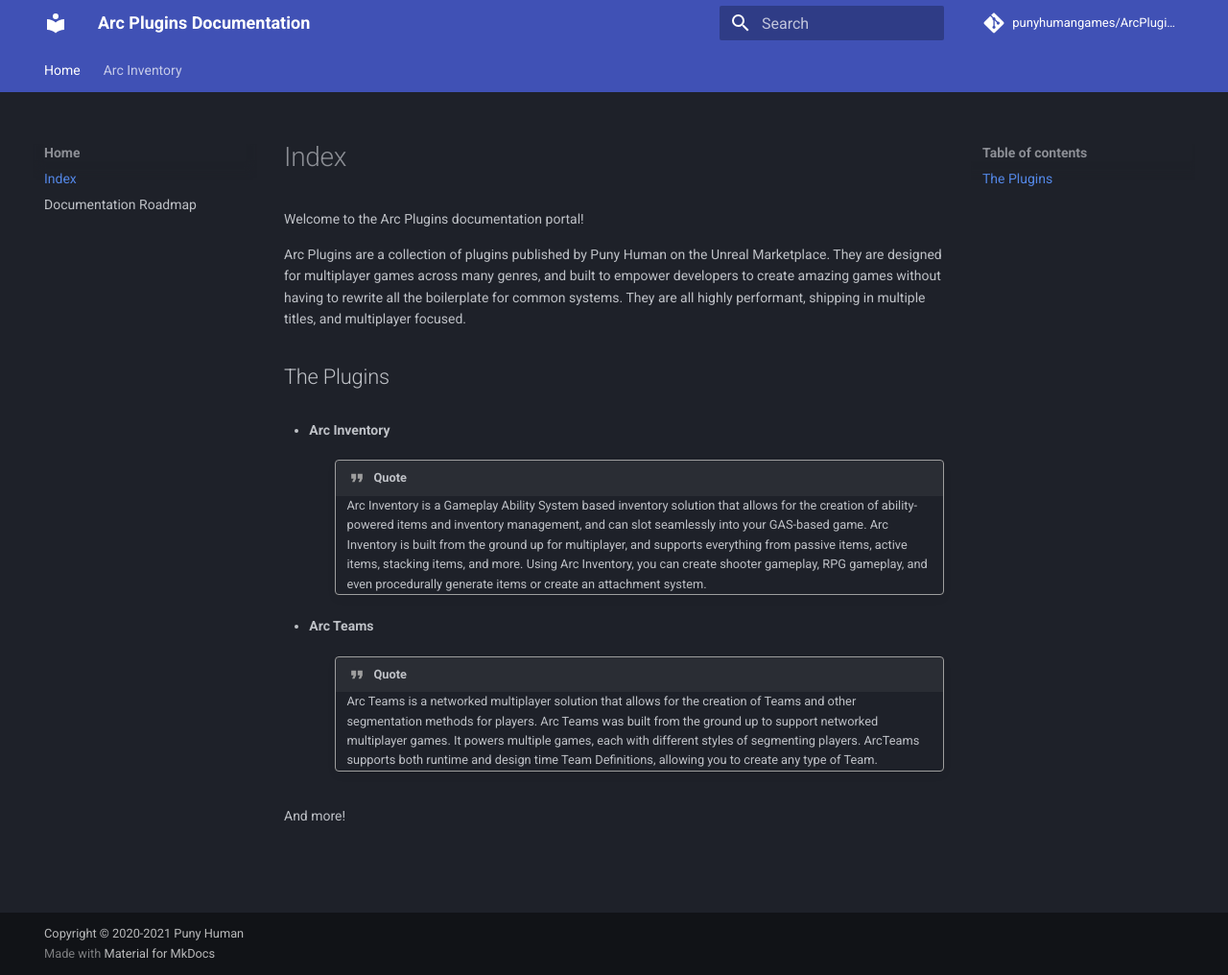
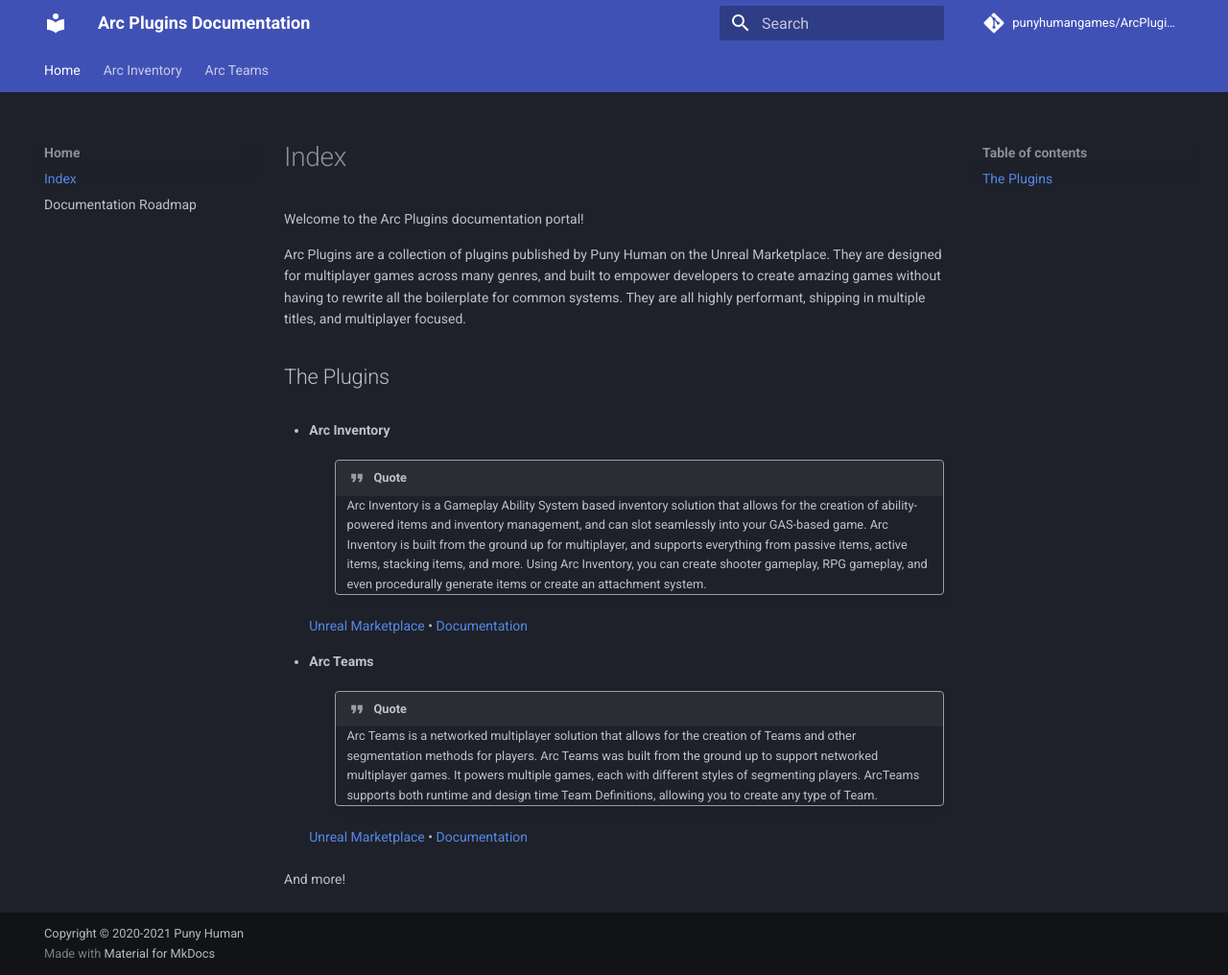
Before and after one commit to punyhumangames/ArcPluginsDocumentation, an MkDocs documentation site: the page built from docs/index.md, in a window 1280 px wide and 1016 px high. Shown: the whole window at 96% size. Built offline with MkDocs 1.6.1 and Material for MkDocs 9.7.7, drawn with Linux system fonts in a browser that asks for light colours.

Commit message:
added arc teams stub

```diff
--- a/docs/index.md
+++ b/docs/index.md
@@ -8,9 +8,13 @@
 :   !!! quote
         Arc Inventory is a Gameplay Ability System based inventory solution that allows for the creation of ability-powered items and inventory management, and can slot seamlessly into your GAS-based game. Arc Inventory is built from the ground up for multiplayer, and supports everything from passive items, active items, stacking items, and more. Using Arc Inventory, you can create shooter gameplay, RPG gameplay, and even procedurally generate items or create an attachment system.
 
+    [Unreal Marketplace](https://www.unrealengine.com/marketplace/en-US/product/arc-inventory) • [Documentation](arcinventory/index.md)
+
 * **Arc Teams**
 :   !!! quote
         Arc Teams is a networked multiplayer solution that allows for the creation of Teams and other segmentation methods for players.
         Arc Teams was built from the ground up to support networked multiplayer games. It powers multiple games, each with different styles of segmenting players. ArcTeams supports both runtime and design time Team Definitions, allowing you to create any type of Team.
 
+    [Unreal Marketplace](https://www.unrealengine.com/marketplace/en-US/product/arc-teams) • [Documentation](arcteams/index.md)
+
 And more!
--- a/mkdocs.yml
+++ b/mkdocs.yml
@@ -30,6 +30,8 @@
         - 'arcinventory/changelogs/1.2.2.113.md'
         - 'arcinventory/changelogs/1.2.1.106.md'
         - 'arcinventory/changelogs/1.2.0.md'
+    - "Arc Teams":
+        - Home: "arcteams/index.md"
 theme:
   name: 'material'
   palette:
```
Also changed, not shown: docs/arcteams/index.md (added, +3 -0 lines).
